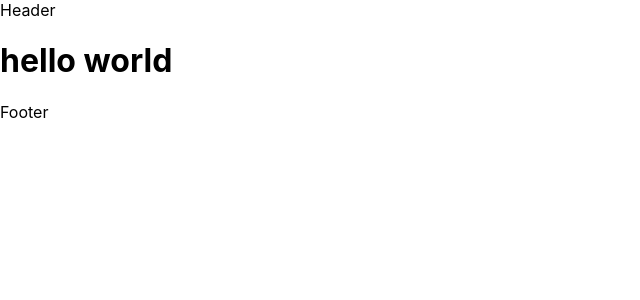
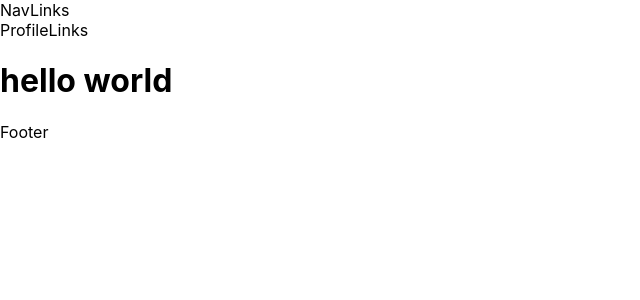
Before and after one commit to Jon-Felipe/Housing24, a React (Create React App) app: page / in a window 1280 px wide. Shown: the top 300 px of the page, without its empty margins (0-640 px from the left). Built offline with nearby package versions, Linux system fonts and the light colour scheme; the HTML template or start-up script is replaced by a standard one.

Commit message:
Created NavLinks and ProfileLinks components

```diff
--- a/src/components/header/Header.jsx
+++ b/src/components/header/Header.jsx
@@ -1,7 +1,16 @@
 import React from 'react';
 
+// components
+import NavLinks from './NavLinks';
+import ProfileLinks from './ProfileLinks';
+
 const Header = () => {
-  return <div>Header</div>;
+  return (
+    <nav>
+      <NavLinks />
+      <ProfileLinks />
+    </nav>
+  );
 };
 
 export default Header;
--- /dev/null
+++ b/src/components/header/NavLinks.jsx
@@ -0,0 +1,7 @@
+import React from 'react';
+
+const NavLinks = () => {
+  return <div>NavLinks</div>;
+};
+
+export default NavLinks;
--- /dev/null
+++ b/src/components/header/ProfileLinks.jsx
@@ -0,0 +1,7 @@
+import React from 'react';
+
+const ProfileLinks = () => {
+  return <div>ProfileLinks</div>;
+};
+
+export default ProfileLinks;
```
